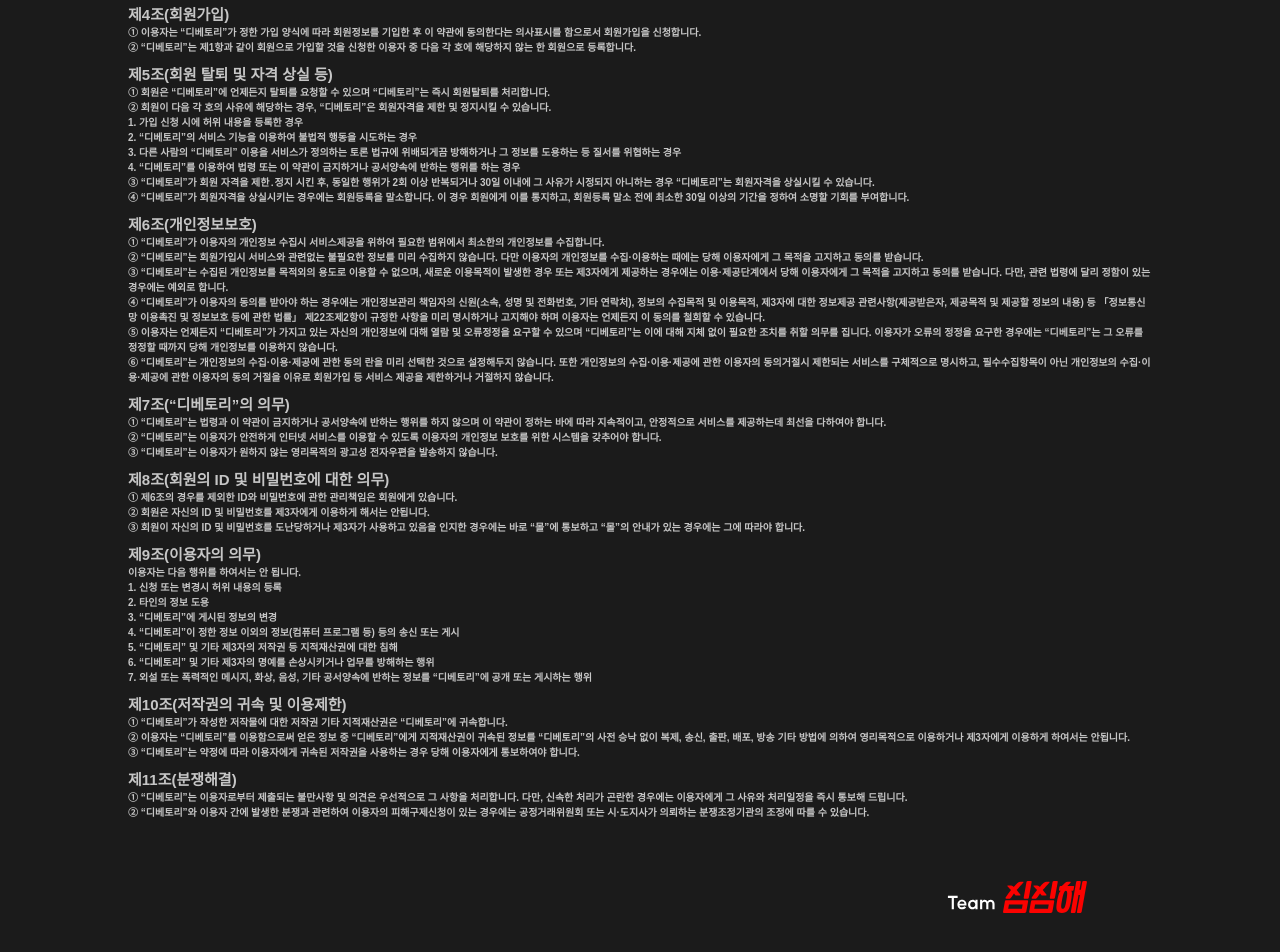
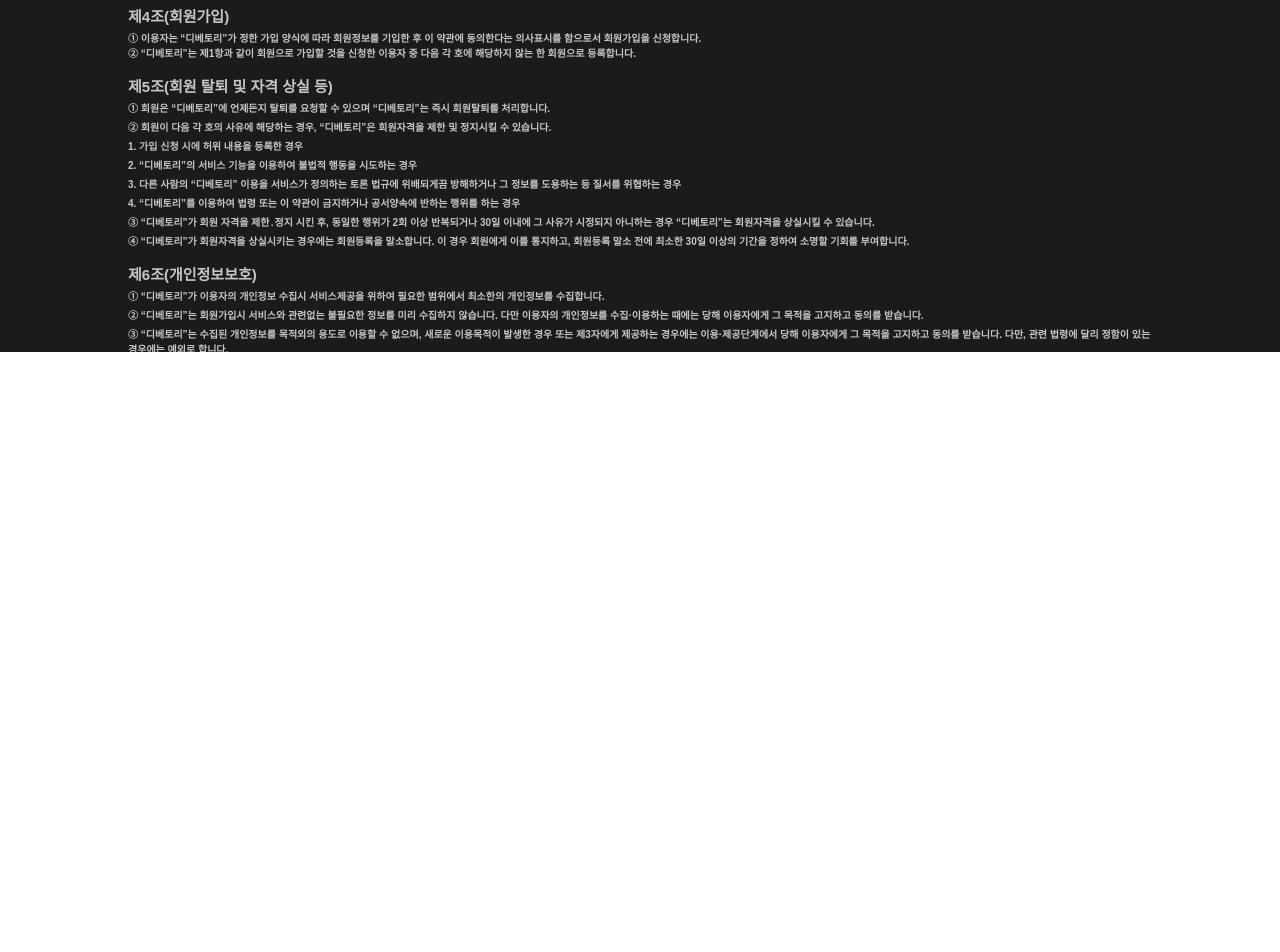
Before and after one commit to jihyun29/test23, a React (Create React App) app: page /tos in a window 1280 px wide. Shown: the part 448-1400 px from the top of the page. After the commit the page ends 800 px from the top, so only its background shows below. Built offline with nearby package versions, Linux system fonts and the light colour scheme; no server answers.

Commit message:
디자인 변경 1. Footer 디자인 새로 적용 2. 이용약관 추가 3. 홈페이지 디자인 변경 - 버튼 Shadow적용 - 설명 부분 gradient적용

```diff
--- a/src/pages/TermsOfUse.jsx
+++ b/src/pages/TermsOfUse.jsx
@@ -1,20 +1,30 @@
 import React from "react";
+import { useNavigate } from "react-router-dom";
 import icon from "../icons";
-import Header from "../components/Header";
 
 function TermsOfUse() {
+  const navigate = useNavigate();
+  const goBackBtnClickHandler = () => {
+    navigate("/");
+  };
   return (
-    <div className="w-[100vw] h-[250vh] bg-[#1B1B1B]">
-      <Header />
+    <div className="relative w-[100vw] h-[100vh] bg-[#1B1B1B] overflow-x-hidden overflow-y-auto">
+      <button
+        onClick={goBackBtnClickHandler}
+        className="absolute bottom-[-70%] left-[10%] text-gray-400 text-[2vh]"
+      >
+        &lt; Go to Homepage
+      </button>
+      <div className="absolute"></div>
       <div className="w-[80%] mt-[5%] ml-[10%]">
         <div className="text-[#C6C6C6] font-bold ">
           <div className="text-[2.4vmin] text-center mb-[5%]">
             <h1>디베토리 서비스 이용약관</h1>
             <h1> ( 2023. 07. 05 개정 ) </h1>
           </div>
-          <div className="grid gap-4">
+          <div className="flex flex-col gap-[2vh]">
             <div>
-              <h2 className="text-2xl">제1조(목적) </h2>
+              <h2 className="text-2xl font-bold">제1조(목적) </h2>
               <p>
                 이 약관은 팀 심심해가 운영하는 Debatory(이하 “디베토리”라
                 한다)에서 제공하는 인터넷 관련 서비스(이하 “서비스”라 한다)를
@@ -22,8 +32,8 @@ function TermsOfUse() {
                 규정함을 목적으로 합니다.
               </p>
             </div>
-            <div>
-              <h2 className="text-2xl">제2조(정의)</h2>
+            <div className="flex flex-col gap-[0.5vh]">
+              <h2 className="text-2xl font-bold">제2조(정의)</h2>
               <p>
                 ① “디베토리”이란 팀 심심해가 토론 커뮤니케이션 서비스를
                 이용자에게 제공하기 위하여 컴퓨터 등 정보통신설비를 이용하여
@@ -46,8 +56,10 @@ function TermsOfUse() {
                 제공하는 기능들을 말합니다.
               </p>
             </div>
-            <div>
-              <h2 className="text-2xl">제3조(서비스의 제공 및 변경)</h2>
+            <div className="flex flex-col gap-[0.5vh]">
+              <h2 className="text-2xl font-bold">
+                제3조(서비스의 제공 및 변경)
+              </h2>
               <p>
                 ① “디베토리”는 다음과 같은 업무를 수행합니다.
                 <p>1. 웹 화상미팅을 통한 토론 및 채팅 커뮤니케이션 서비스 </p>
@@ -60,8 +72,8 @@ function TermsOfUse() {
                 </p>
               </p>
             </div>
-            <div>
-              <h2 className="text-2xl">제4조(회원가입)</h2>
+            <div className="flex flex-col gap-[0.5vh]">
+              <h2 className="text-2xl font-bold">제4조(회원가입)</h2>
               <p>
                 ① 이용자는 “디베토리”가 정한 가입 양식에 따라 회원정보를 기입한
                 후 이 약관에 동의한다는 의사표시를 함으로서 회원가입을
@@ -72,8 +84,10 @@ function TermsOfUse() {
                 </p>
               </p>
             </div>
-            <div>
-              <h2 className="text-2xl">제5조(회원 탈퇴 및 자격 상실 등)</h2>
+            <div className="flex flex-col gap-[0.5vh]">
+              <h2 className="text-2xl font-bold">
+                제5조(회원 탈퇴 및 자격 상실 등)
+              </h2>
               <p>
                 ① 회원은 “디베토리”에 언제든지 탈퇴를 요청할 수 있으며
                 “디베토리”는 즉시 회원탈퇴를 처리합니다.
@@ -106,8 +120,8 @@ function TermsOfUse() {
                 최소한 30일 이상의 기간을 정하여 소명할 기회를 부여합니다.
               </p>
             </div>
-            <div>
-              <h2 className="text-2xl">제6조(개인정보보호)</h2>
+            <div className="flex flex-col gap-[0.5vh]">
+              <h2 className="text-2xl font-bold">제6조(개인정보보호)</h2>
               <p>
                 ① “디베토리”가 이용자의 개인정보 수집시 서비스제공을 위하여
                 필요한 범위에서 최소한의 개인정보를 수집합니다.
@@ -149,8 +163,8 @@ function TermsOfUse() {
                 서비스 제공을 제한하거나 거절하지 않습니다.
               </p>
             </div>
-            <div>
-              <h2 className="text-2xl">제7조(“디베토리”의 의무)</h2>
+            <div className="flex flex-col gap-[0.5vh]">
+              <h2 className="text-2xl font-bold">제7조(“디베토리”의 의무)</h2>
               <p>
                 ① “디베토리”는 법령과 이 약관이 금지하거나 공서양속에 반하는
                 행위를 하지 않으며 이 약관이 정하는 바에 따라 지속적이고,
@@ -165,8 +179,8 @@ function TermsOfUse() {
                 발송하지 않습니다.
               </p>
             </div>
-            <div>
-              <h2 className="text-2xl">
+            <div className="flex flex-col gap-[0.5vh]">
+              <h2 className="text-2xl font-bold">
                 제8조(회원의 ID 및 비밀번호에 대한 의무)
               </h2>
               <p>
@@ -183,8 +197,8 @@ function TermsOfUse() {
                 경우에는 그에 따라야 합니다.
               </p>
             </div>
-            <div>
-              <h2 className="text-2xl">제9조(이용자의 의무)</h2>
+            <div className="flex flex-col gap-[0.5vh]">
+              <h2 className="text-2xl font-bold">제9조(이용자의 의무)</h2>
               <p>이용자는 다음 행위를 하여서는 안 됩니다.</p>
               <p> 1. 신청 또는 변경시 허위 내용의 등록</p>
               <p>2. 타인의 정보 도용</p>
@@ -205,8 +219,10 @@ function TermsOfUse() {
                 정보를 “디베토리”에 공개 또는 게시하는 행위
               </p>
             </div>
-            <div>
-              <h2 className="text-2xl">제10조(저작권의 귀속 및 이용제한)</h2>
+            <div className="flex flex-col gap-[0.5vh]">
+              <h2 className="text-2xl font-bold">
+                제10조(저작권의 귀속 및 이용제한)
+              </h2>
               <p>
                 ① “디베토리”가 작성한 저작물에 대한 저작권 기타 지적재산권은
                 “디베토리”에 귀속합니다.
@@ -222,8 +238,8 @@ function TermsOfUse() {
                 경우 당해 이용자에게 통보하여야 합니다.
               </p>
             </div>
-            <div>
-              <h2 className="text-2xl">제11조(분쟁해결)</h2>
+            <div className="flex flex-col gap-[0.5vh]">
+              <h2 className="text-2xl font-bold">제11조(분쟁해결)</h2>
               <p>
                 ① “디베토리”는 이용자로부터 제출되는 불만사항 및 의견은
                 우선적으로 그 사항을 처리합니다. 다만, 신속한 처리가 곤란한
@@ -235,7 +251,7 @@ function TermsOfUse() {
                 의뢰하는 분쟁조정기관의 조정에 따를 수 있습니다.
               </p>
             </div>
-            <icon.teamlogo className="ml-[80%] mt-[5%] mb-[5%]" />
+            <icon.teamlogo className="w-[20vh] h-[10vh] ml-[80%] mt-[5%] mb-[5%]" />
           </div>
         </div>
       </div>
```
